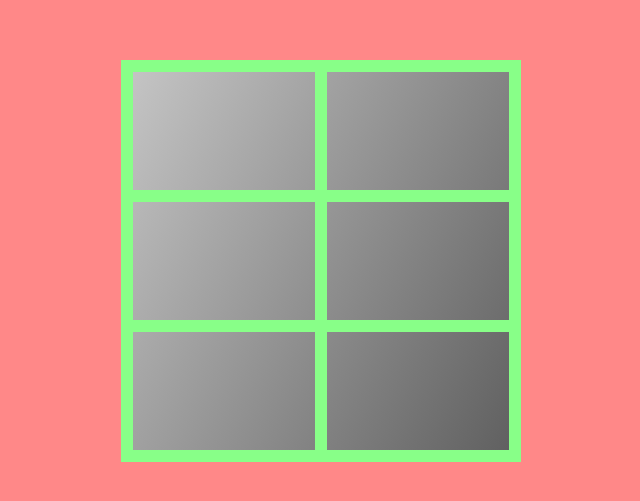
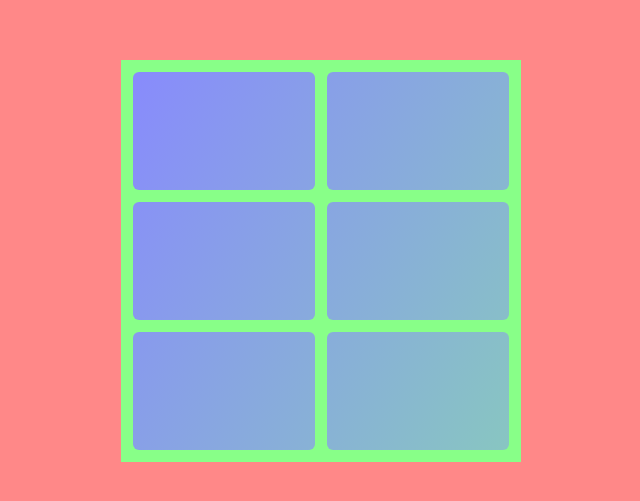
Before and after one commit to jonathan-potter/loading-indicator, a plain HTML site: page index.html in a window 1280 px wide. Shown: the part 139-640 px from the top of the page, without its empty margins (319-959 px from the left). Drawn offline with Linux system fonts and the light colour scheme.

Commit message:
prettier colors

```diff
--- a/index.css
+++ b/index.css
@@ -33,13 +33,14 @@ li {
     width: 100%;
     aspect-ratio: 185 / 120;
 
-    background: linear-gradient(0.33turn, black, white, black);
-    background-size: 200%;
+    background: linear-gradient(0.33turn, #8f8, #88f, #8f8);
+    background-size: 150%;
     background-attachment: fixed;
 
     animation-name: background-gradient;
     animation-duration: 2s;
     animation-iteration-count: infinite;
+    border-radius: 6px;
 }
 
 @keyframes background-gradient {
```
